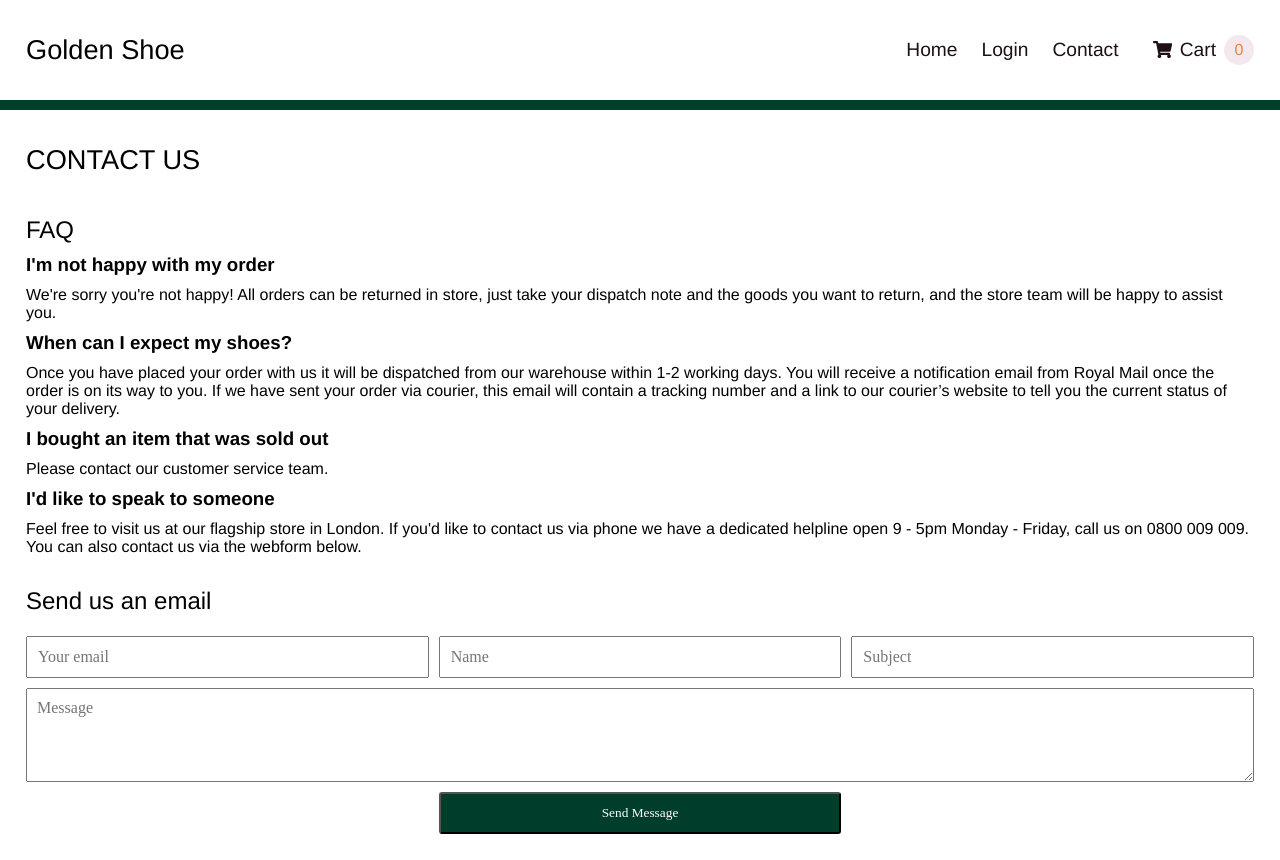
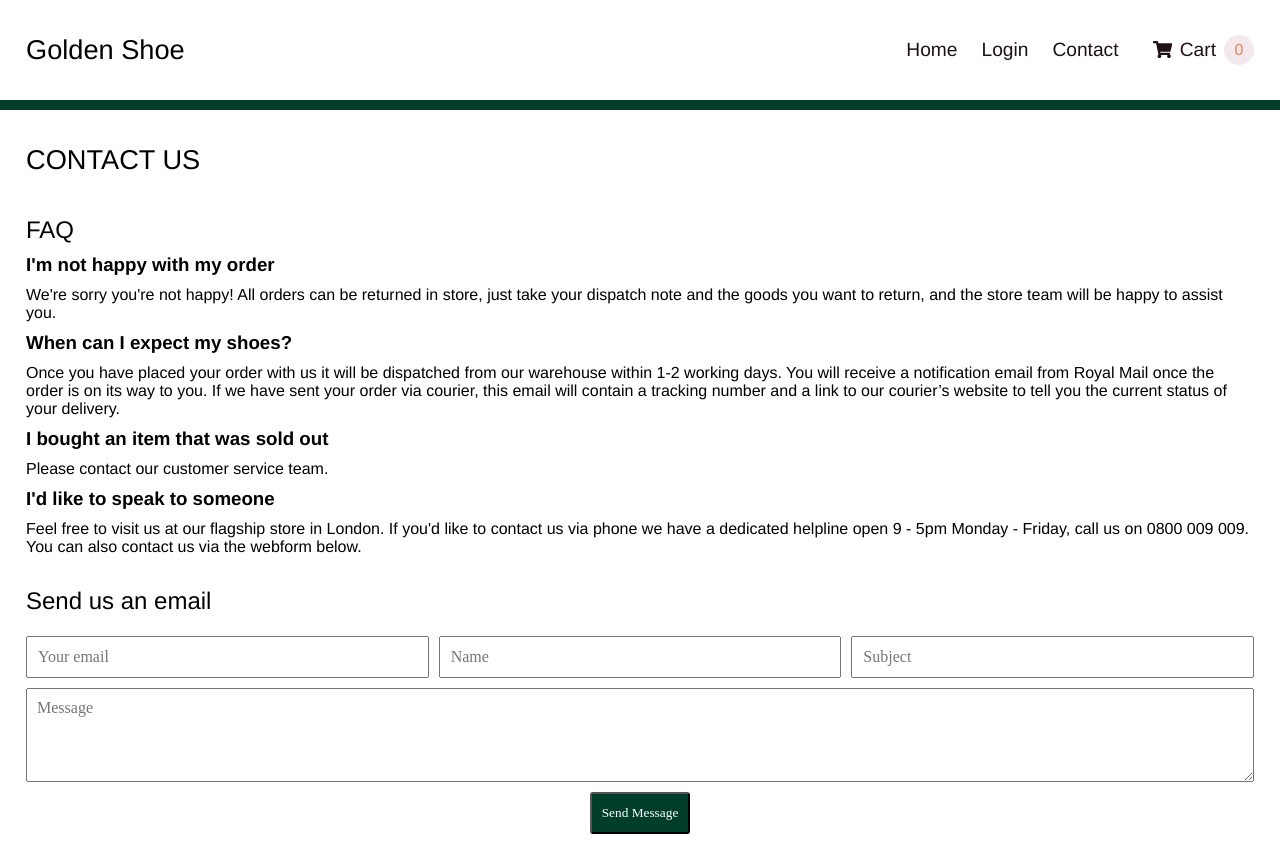
Before and after one commit to katebry/golden-shoe-store, a React (Create React App) app in the folder frontend/: page /contact in a window 1280 px wide. Built offline with nearby package versions, Linux system fonts and the light colour scheme.

Commit message:
fix: contact form button style fix

```diff
--- a/frontend/src/components/Form.css
+++ b/frontend/src/components/Form.css
@@ -12,8 +12,15 @@
   padding: 10px;
 }
 
+.buttonWrapper {
+  grid-area: 4 / 2 / 5 / 3;
+  display: flex;
+  justify-content: center;
+}
+
 .form button {
-  grid-area: 4 / 2 / 5 / 3;
+  padding-left: 10px;
+  padding-right: 10px;
 }
 
 @media (max-width: 700px) {
--- a/frontend/src/components/Form.js
+++ b/frontend/src/components/Form.js
@@ -70,7 +70,9 @@ export const Form = ({ handleSuccess }) => {
         value={message}
         onChange={(e) => setMessage(e.target.value)}
       />
-      <button onClick={PostData}>Send Message</button>
+      <div className="buttonWrapper">
+        <button onClick={PostData}>Send Message</button>
+      </div>
     </div>
   );
 };
```
